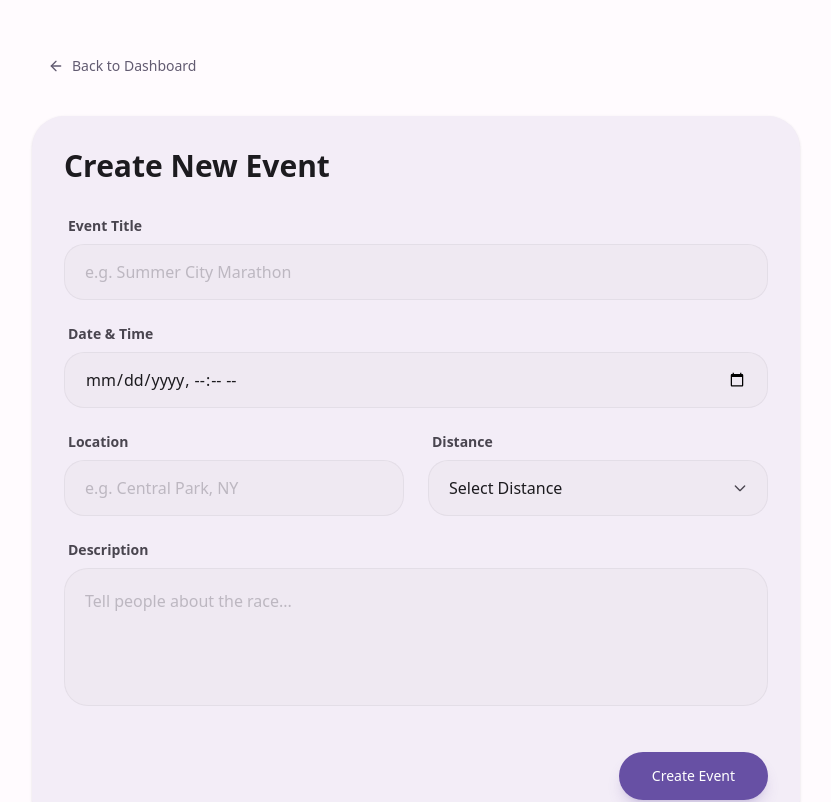
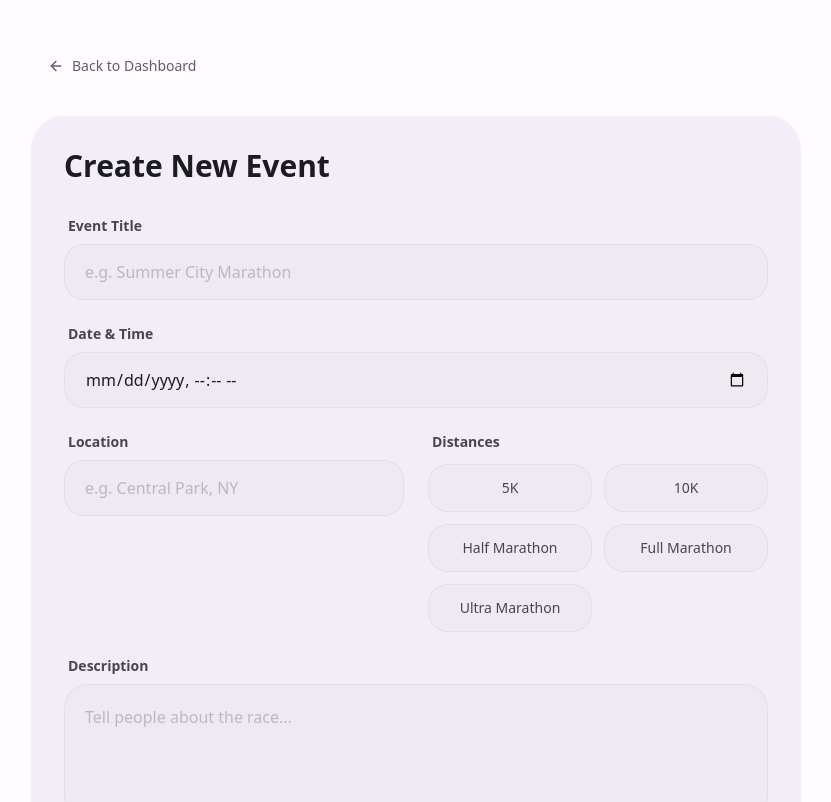
Before and after one commit to naufalzhafran/running-calender, a Next.js app: page /admin/events/new in a window 1280 px wide. Shown: the top 802 px of the page, without its empty margins (224-1055 px from the left). Built offline with nearby package versions, Linux system fonts and the light colour scheme.

Commit message:
feat: Enable selection of multiple distances for events in admin forms and add a migration script.

```diff
--- a/app/admin/events/[id]/page.tsx
+++ b/app/admin/events/[id]/page.tsx
@@ -19,14 +19,29 @@ export default function EditEventPage({
   const [eventId, setEventId] = useState<string>("");
 
   // Event Form State
-  const [formData, setFormData] = useState({
+  const [formData, setFormData] = useState<{
+    title: string;
+    slug: string;
+    event_date: string;
+    location: string;
+    distances: string[];
+    description: string;
+  }>({
     title: "",
     slug: "",
     event_date: "",
     location: "",
-    distance: "",
+    distances: [],
     description: "",
   });
+
+  const availableDistances = [
+    "5K",
+    "10K",
+    "Half Marathon",
+    "Full Marathon",
+    "Ultra Marathon",
+  ];
 
   // Participant Form State
   const [newParticipant, setNewParticipant] = useState({
@@ -50,12 +65,17 @@ export default function EditEventPage({
         const date = new Date(data.event_date);
         const formattedDate = date.toISOString().slice(0, 16);
 
+        // Parse comma-separated distance string into array
+        const distancesArray = data.distance
+          ? data.distance.split(", ").map((d: string) => d.trim())
+          : [];
+
         setFormData({
           title: data.title,
           slug: data.slug,
           event_date: formattedDate,
           location: data.location,
-          distance: data.distance,
+          distances: distancesArray,
           description: data.description || "",
         });
       }
@@ -74,6 +94,20 @@ export default function EditEventPage({
     }
   };
 
+  const handleDistanceChange = (distance: string) => {
+    setFormData((prev) => {
+      const currentDistances = prev.distances;
+      if (currentDistances.includes(distance)) {
+        return {
+          ...prev,
+          distances: currentDistances.filter((d) => d !== distance),
+        };
+      } else {
+        return { ...prev, distances: [...currentDistances, distance] };
+      }
+    });
+  };
+
   const handleEventUpdate = async (e: React.FormEvent) => {
     e.preventDefault();
     if (!event) return;
@@ -82,7 +116,11 @@ export default function EditEventPage({
       const res = await fetch(`/api/admin/events/${event.id}`, {
         method: "PUT",
         headers: { "Content-Type": "application/json" },
-        body: JSON.stringify(formData),
+        // Join array back to string
+        body: JSON.stringify({
+          ...formData,
+          distance: formData.distances.join(", "),
+        }),
       });
 
       if (res.ok) {
@@ -226,42 +264,34 @@ export default function EditEventPage({
                   />
                 </div>
 
-                {/* Distance */}
                 <div className="space-y-2 group">
-                  <label className="text-xs font-bold uppercase tracking-wider text-md-on-surface-variant flex items-center gap-2 ml-1 group-focus-within:text-md-primary transition-colors">
+                  <label className="text-xs font-bold uppercase tracking-wider text-md-on-surface-variant flex items-center gap-2 ml-1">
                     Distance
                   </label>
-                  <div className="relative">
-                    <select
-                      name="distance"
-                      value={formData.distance}
-                      onChange={(e) =>
-                        setFormData({ ...formData, distance: e.target.value })
-                      }
-                      className="w-full h-12 px-4 rounded-2xl bg-md-surface-container-highest/30 border border-md-outline/10 text-md-on-surface text-base appearance-none cursor-pointer focus:bg-md-surface focus:border-md-primary/30 focus:ring-4 focus:ring-md-primary/5 focus:shadow-md outline-none transition-all duration-300 ease-emphasized"
-                      required
-                    >
-                      <option value="5K">5K</option>
-                      <option value="10K">10K</option>
-                      <option value="Half Marathon">Half Marathon</option>
-                      <option value="Full Marathon">Full Marathon</option>
-                      <option value="Ultra Marathon">Ultra Marathon</option>
-                    </select>
-                    <div className="absolute right-4 top-1/2 -translate-y-1/2 pointer-events-none text-md-on-surface-variant">
-                      <svg
-                        className="w-4 h-4"
-                        fill="none"
-                        stroke="currentColor"
-                        viewBox="0 0 24 24"
+                  <div className="grid grid-cols-2 gap-2">
+                    {availableDistances.map((dist) => (
+                      <label
+                        key={dist}
+                        className={`
+                        relative flex items-center justify-center h-12 px-2 rounded-2xl
+                        border cursor-pointer transition-all duration-200 ease-emphasized select-none text-sm text-center
+                        ${
+                          formData.distances.includes(dist)
+                            ? "bg-md-primary-container text-md-on-primary-container border-md-primary font-medium shadow-sm"
+                            : "bg-md-surface-container-highest/30 border-md-outline/10 text-md-on-surface hover:bg-md-surface-container-highest/50"
+                        }
+                      `}
                       >
-                        <path
-                          strokeLinecap="round"
-                          strokeLinejoin="round"
-                          strokeWidth="2"
-                          d="M19 9l-7 7-7-7"
-                        ></path>
-                      </svg>
-                    </div>
+                        <input
+                          type="checkbox"
+                          value={dist}
+                          checked={formData.distances.includes(dist)}
+                          onChange={() => handleDistanceChange(dist)}
+                          className="sr-only"
+                        />
+                        <span>{dist}</span>
+                      </label>
+                    ))}
                   </div>
                 </div>
               </div>
--- a/app/admin/events/new/page.tsx
+++ b/app/admin/events/new/page.tsx
@@ -10,14 +10,29 @@ export default function CreateEventPage() {
   const [loading, setLoading] = useState(false);
   const [error, setError] = useState("");
 
-  const [formData, setFormData] = useState({
+  const [formData, setFormData] = useState<{
+    title: string;
+    slug: string;
+    event_date: string;
+    location: string;
+    distances: string[]; // Changed from distance string to array
+    description: string;
+  }>({
     title: "",
     slug: "",
     event_date: "",
     location: "",
-    distance: "",
+    distances: [],
     description: "",
   });
+
+  const availableDistances = [
+    "5K",
+    "10K",
+    "Half Marathon",
+    "Full Marathon",
+    "Ultra Marathon",
+  ];
 
   const generateSlug = (text: string) => {
     return text
@@ -27,9 +42,7 @@ export default function CreateEventPage() {
   };
 
   const handleChange = (
-    e: React.ChangeEvent<
-      HTMLInputElement | HTMLTextAreaElement | HTMLSelectElement
-    >,
+    e: React.ChangeEvent<HTMLInputElement | HTMLTextAreaElement>,
   ) => {
     const { name, value } = e.target;
 
@@ -42,6 +55,20 @@ export default function CreateEventPage() {
     });
   };
 
+  const handleDistanceChange = (distance: string) => {
+    setFormData((prev) => {
+      const currentDistances = prev.distances;
+      if (currentDistances.includes(distance)) {
+        return {
+          ...prev,
+          distances: currentDistances.filter((d) => d !== distance),
+        };
+      } else {
+        return { ...prev, distances: [...currentDistances, distance] };
+      }
+    });
+  };
+
   const handleSubmit = async (e: React.FormEvent) => {
     e.preventDefault();
     setLoading(true);
@@ -51,7 +78,11 @@ export default function CreateEventPage() {
       const res = await fetch("/api/admin/events", {
         method: "POST",
         headers: { "Content-Type": "application/json" },
-        body: JSON.stringify(formData),
+        // Join distances into a string for the API/DB
+        body: JSON.stringify({
+          ...formData,
+          distance: formData.distances.join(", "),
+        }),
       });
 
       if (res.ok) {
@@ -165,50 +196,34 @@ export default function CreateEventPage() {
                 </div>
               </div>
 
-              {/* Distance */}
-              <div className="space-y-2 group">
-                <label
-                  htmlFor="distance"
-                  className="text-sm font-semibold text-md-on-surface-variant flex items-center gap-2 ml-1 group-focus-within:text-md-primary transition-colors"
-                >
-                  Distance
+              <div className="space-y-3 group">
+                <label className="text-sm font-semibold text-md-on-surface-variant flex items-center gap-2 ml-1">
+                  Distances
                 </label>
-                <div className="relative">
-                  <select
-                    name="distance"
-                    id="distance"
-                    required
-                    value={formData.distance}
-                    onChange={handleChange}
-                    className="w-full h-14 px-5 rounded-[20px] bg-md-surface-container-highest/30 border border-md-outline/10
-                             text-md-on-surface text-base appearance-none cursor-pointer
-                             focus:bg-md-surface focus:border-md-primary/30 focus:ring-4 focus:ring-md-primary/5 focus:shadow-lg focus:shadow-md-primary/5
-                             outline-none transition-all duration-300 ease-emphasized"
-                  >
-                    <option value="" disabled>
-                      Select Distance
-                    </option>
-                    <option value="5K">5K</option>
-                    <option value="10K">10K</option>
-                    <option value="Half Marathon">Half Marathon</option>
-                    <option value="Full Marathon">Full Marathon</option>
-                    <option value="Ultra Marathon">Ultra Marathon</option>
-                  </select>
-                  <div className="absolute right-5 top-1/2 -translate-y-1/2 pointer-events-none text-md-on-surface-variant">
-                    <svg
-                      className="w-4 h-4"
-                      fill="none"
-                      stroke="currentColor"
-                      viewBox="0 0 24 24"
+                <div className="grid grid-cols-2 gap-3">
+                  {availableDistances.map((dist) => (
+                    <label
+                      key={dist}
+                      className={`
+                      relative flex items-center justify-center h-12 px-4 rounded-[20px]
+                      border cursor-pointer transition-all duration-200 ease-emphasized select-none
+                      ${
+                        formData.distances.includes(dist)
+                          ? "bg-md-primary-container text-md-on-primary-container border-md-primary font-medium shadow-sm"
+                          : "bg-md-surface-container-highest/30 border-md-outline/10 text-md-on-surface-variant hover:bg-md-surface-container-highest/50"
+                      }
+                    `}
                     >
-                      <path
-                        strokeLinecap="round"
-                        strokeLinejoin="round"
-                        strokeWidth="2"
-                        d="M19 9l-7 7-7-7"
-                      ></path>
-                    </svg>
-                  </div>
+                      <input
+                        type="checkbox"
+                        value={dist}
+                        checked={formData.distances.includes(dist)}
+                        onChange={() => handleDistanceChange(dist)}
+                        className="sr-only"
+                      />
+                      <span className="text-sm">{dist}</span>
+                    </label>
+                  ))}
                 </div>
               </div>
             </div>
```
Also changed, not shown: app/events/[id]/page.tsx (+9 -2 lines), app/page.tsx (+10 -3 lines), scripts/migrate_distance.js (added, +41 -0 lines).
